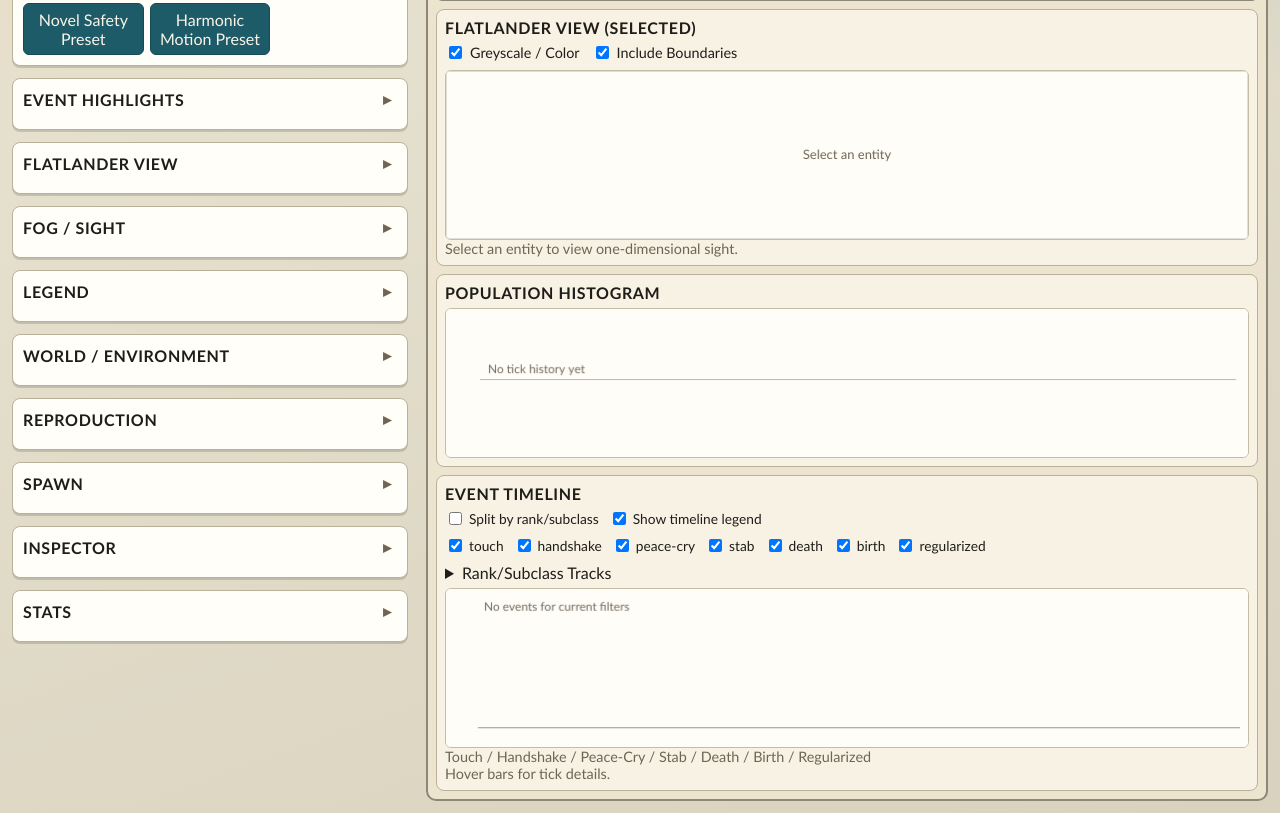
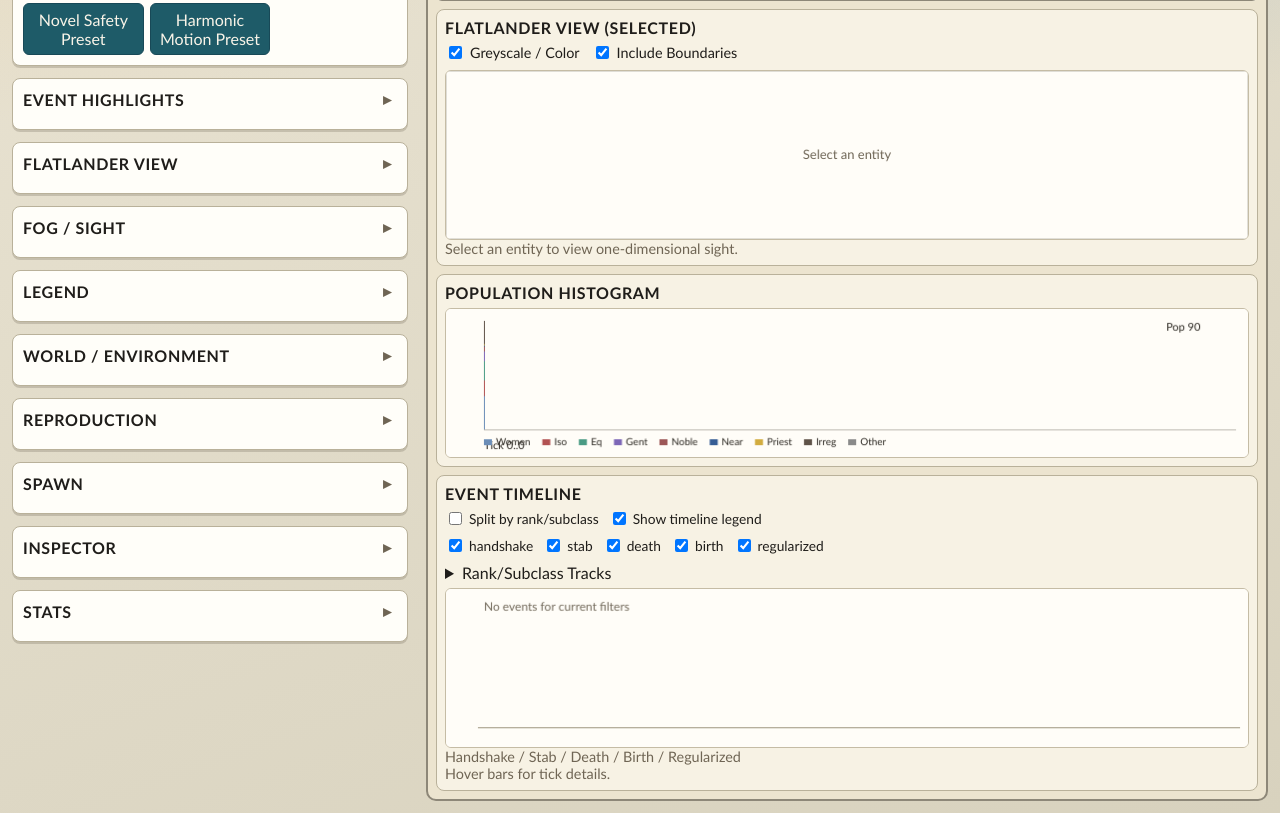
Before and after one commit to dasaro/flatlander, a website built with Vite: page index.html in a window 1280 px wide. Shown: the part 645-1458 px from the top of the page. Built offline with nearby package versions, Linux system fonts and the light colour scheme.

Commit message:
fix(ui): stabilize eye attachment and declutter timelines

```diff
--- a/index.html
+++ b/index.html
@@ -822,7 +822,7 @@
         </section>
         <section class="timeline-panel" aria-label="Population histogram panel">
           <h2>Population Histogram</h2>
-          <canvas id="population-histogram" aria-label="Population, kills, and new inhabitants histogram"></canvas>
+          <canvas id="population-histogram" aria-label="Population composition histogram"></canvas>
         </section>
         <section class="timeline-panel" aria-label="Event timeline panel">
           <h2>Event Timeline</h2>
@@ -831,9 +831,7 @@
             <label><input id="timeline-show-legend" type="checkbox" checked /> Show timeline legend</label>
           </div>
           <div class="timeline-controls timeline-type-controls">
-            <label><input id="timeline-type-touch" type="checkbox" checked /> touch</label>
             <label><input id="timeline-type-handshake" type="checkbox" checked /> handshake</label>
-            <label><input id="timeline-type-peaceCry" type="checkbox" checked /> peace-cry</label>
             <label><input id="timeline-type-stab" type="checkbox" checked /> stab</label>
             <label><input id="timeline-type-death" type="checkbox" checked /> death</label>
             <label><input id="timeline-type-birth" type="checkbox" checked /> birth</label>
@@ -855,7 +853,7 @@
             </div>
           </details>
           <canvas id="event-timeline-canvas" aria-label="Event timeline"></canvas>
-          <div id="event-timeline-legend" class="hint">Touch / Handshake / Peace-Cry / Stab / Death / Birth / Regularized</div>
+          <div id="event-timeline-legend" class="hint">Handshake / Stab / Death / Birth / Regularized</div>
           <div id="event-timeline-tooltip" class="hint">Hover bars for tick details.</div>
         </section>
       </main>
--- a/src/core/eyePose.ts
+++ b/src/core/eyePose.ts
@@ -124,8 +124,16 @@ export function eyePoseWorld(
     return null;
   }
 
-  const eyeComponent =
-    world.eyes.get(entityId) ?? computeDefaultEyeComponent(shape, world.config.defaultEyeFovDeg);
+  // Always derive the attachment point from current shape geometry so eyes stay glued to the body
+  // even when polygon parameters evolve (regularization/compensation/reproduction updates).
+  const shapeAnchoredEye = computeDefaultEyeComponent(shape, world.config.defaultEyeFovDeg);
+  const storedEye = world.eyes.get(entityId);
+  const eyeComponent = {
+    localEye: shapeAnchoredEye.localEye,
+    localForward: shapeAnchoredEye.localForward,
+    fovRad: storedEye?.fovRad ?? shapeAnchoredEye.fovRad,
+  };
+
   const localForward = normalizeOrFallback(eyeComponent.localForward, vec(1, 0));
   const eyeWorld = add(transform.position, rotate(eyeComponent.localEye, transform.rotation));
   const rotatedForward = rotate(localForward, transform.rotation);
--- a/src/main.ts
+++ b/src/main.ts
@@ -58,10 +58,8 @@ import {
 import { EventDrainPipeline } from './ui/eventDrainPipeline';
 import { APP_VERSION } from './version';
 
-const TIMELINE_TYPE_CONTROL_IDS: Record<EventType, string> = {
-  touch: 'timeline-type-touch',
+const TIMELINE_TYPE_CONTROL_IDS: Partial<Record<EventType, string>> = {
   handshake: 'timeline-type-handshake',
-  peaceCry: 'timeline-type-peaceCry',
   stab: 'timeline-type-stab',
   death: 'timeline-type-death',
   birth: 'timeline-type-birth',
@@ -1464,9 +1462,9 @@ function readCheckbox(id: string): boolean {
 
 function readSelectedTimelineTypes(): Set<EventType> {
   const selected = new Set<EventType>();
-  for (const [eventType, id] of Object.entries(TIMELINE_TYPE_CONTROL_IDS) as Array<[EventType, string]>) {
+  for (const [eventType, id] of Object.entries(TIMELINE_TYPE_CONTROL_IDS)) {
     if (readCheckbox(id)) {
-      selected.add(eventType);
+      selected.add(eventType as EventType);
     }
   }
   return selected;
--- a/src/render/populationHistogram.ts
+++ b/src/render/populationHistogram.ts
@@ -1,22 +1,40 @@
 import type { World } from '../core/world';
+import { rankKeyForEntity } from '../core/rankKey';
 
 interface PopulationSample {
   tick: number;
   population: number;
-  kills: number;
-  newInhabitants: number;
+  groups: number[];
 }
 
 const MIN_CANVAS_WIDTH = 320;
 const MIN_CANVAS_HEIGHT = 120;
+const MAX_GROUPS = 9;
+
+interface CompositionGroup {
+  label: string;
+  color: string;
+}
+
+const COMPOSITION_GROUPS: CompositionGroup[] = [
+  { label: 'Women', color: '#6b8db7' },
+  { label: 'Iso', color: '#b25252' },
+  { label: 'Eq', color: '#4a9b84' },
+  { label: 'Gent', color: '#7d67b7' },
+  { label: 'Noble', color: '#9d5757' },
+  { label: 'Near', color: '#365d95' },
+  { label: 'Priest', color: '#d2ac3f' },
+  { label: 'Irreg', color: '#5f5348' },
+  { label: 'Other', color: '#8a8a8a' },
+];
 
 export class PopulationHistogram {
   private readonly ctx: CanvasRenderingContext2D;
   private readonly samples: PopulationSample[] = [];
   private lastTick = -1;
-  private lastPopulation = 0;
+  private dirty = true;
 
-  constructor(private readonly canvas: HTMLCanvasElement, private readonly maxSamples = 180) {
+  constructor(private readonly canvas: HTMLCanvasElement) {
     const ctx = canvas.getContext('2d');
     if (!ctx) {
       throw new Error('Population histogram canvas context unavailable.');
@@ -27,7 +45,8 @@ export class PopulationHistogram {
   reset(world: World): void {
     this.samples.length = 0;
     this.lastTick = world.tick;
-    this.lastPopulation = world.entities.size;
+    this.samples.push(this.snapshot(world));
+    this.dirty = true;
   }
 
   record(world: World): void {
@@ -40,99 +59,100 @@ export class PopulationHistogram {
       return;
     }
 
-    const deltaPopulation = world.entities.size - this.lastPopulation;
-    const newInhabitants = Math.max(0, deltaPopulation + world.deathsThisTick);
-    this.samples.push({
-      tick: world.tick,
-      population: world.entities.size,
-      kills: Math.max(0, world.deathsThisTick),
-      newInhabitants,
-    });
-
-    if (this.samples.length > this.maxSamples) {
-      this.samples.splice(0, this.samples.length - this.maxSamples);
-    }
-
+    this.samples.push(this.snapshot(world));
     this.lastTick = world.tick;
-    this.lastPopulation = world.entities.size;
+    this.dirty = true;
   }
 
   render(): void {
-    this.resizeForDisplay();
+    const resized = this.resizeForDisplay();
+    if (!this.dirty && !resized) {
+      return;
+    }
 
     const { width, height } = this.canvas;
     this.ctx.clearRect(0, 0, width, height);
     this.ctx.fillStyle = '#fffdf8';
     this.ctx.fillRect(0, 0, width, height);
 
-    const left = 34;
+    const left = 38;
     const right = width - 12;
     const top = 12;
-    const bottom = height - 20;
-    const baseline = Math.round((top + bottom) / 2);
-    const barUpMax = baseline - top - 6;
-    const barDownMax = bottom - baseline - 6;
+    const bottom = height - 28;
+    const chartHeight = Math.max(1, bottom - top);
+    const chartWidth = Math.max(1, right - left);
 
     this.ctx.strokeStyle = 'rgba(70, 62, 46, 0.35)';
     this.ctx.lineWidth = 1;
     this.ctx.beginPath();
-    this.ctx.moveTo(left, baseline + 0.5);
-    this.ctx.lineTo(right, baseline + 0.5);
+    this.ctx.moveTo(left, bottom + 0.5);
+    this.ctx.lineTo(right, bottom + 0.5);
+    this.ctx.moveTo(left + 0.5, top);
+    this.ctx.lineTo(left + 0.5, bottom);
     this.ctx.stroke();
 
     if (this.samples.length === 0) {
       this.ctx.fillStyle = '#736a5b';
       this.ctx.font = '12px Trebuchet MS, sans-serif';
-      this.ctx.fillText('No tick history yet', left + 8, baseline - 6);
+      this.ctx.fillText('No tick history yet', left + 8, top + 14);
+      this.dirty = false;
       return;
     }
 
-    const maxNew = Math.max(1, ...this.samples.map((sample) => sample.newInhabitants));
-    const maxKills = Math.max(1, ...this.samples.map((sample) => sample.kills));
-    const maxPopulation = Math.max(1, ...this.samples.map((sample) => sample.population));
-
-    const chartWidth = Math.max(1, right - left);
-    const barPitch = chartWidth / this.samples.length;
-    const barWidth = Math.max(1, Math.floor(barPitch * 0.75));
+    const firstTick = this.samples[0]?.tick ?? 0;
+    const latest = this.samples[this.samples.length - 1];
+    const lastTick = latest?.tick ?? firstTick;
+    const tickSpan = Math.max(1, lastTick - firstTick);
+    const bins = this.buildBins(chartWidth, firstTick, tickSpan);
+    const maxPopulation = Math.max(1, ...bins.map((bin) => (bin.count > 0 ? bin.population / bin.count : 0)));
+    const barWidth = Math.max(1, Math.floor(chartWidth / bins.length));
 
     this.ctx.save();
     this.ctx.beginPath();
     this.ctx.rect(left, top, chartWidth, bottom - top);
     this.ctx.clip();
 
-    for (let i = 0; i < this.samples.length; i += 1) {
-      const sample = this.samples[i];
-      if (!sample) {
+    for (let i = 0; i < bins.length; i += 1) {
+      const bin = bins[i];
+      if (!bin || bin.count <= 0 || bin.population <= 0) {
         continue;
       }
 
-      const x = left + i * barPitch + (barPitch - barWidth) / 2;
-
-      if (sample.newInhabitants > 0) {
-        const h = (sample.newInhabitants / maxNew) * barUpMax;
-        this.ctx.fillStyle = 'rgba(49, 129, 96, 0.8)';
-        this.ctx.fillRect(x, baseline - h, barWidth, h);
+      const x = left + i;
+      let y = bottom;
+      const avgPopulation = bin.population / bin.count;
+      if (avgPopulation <= 0) {
+        continue;
       }
-
-      if (sample.kills > 0) {
-        const h = (sample.kills / maxKills) * barDownMax;
-        this.ctx.fillStyle = 'rgba(163, 70, 63, 0.82)';
-        this.ctx.fillRect(x, baseline, barWidth, h);
+      for (let groupIndex = 0; groupIndex < COMPOSITION_GROUPS.length; groupIndex += 1) {
+        const avgGroupPopulation = (bin.groups[groupIndex] ?? 0) / bin.count;
+        if (avgGroupPopulation <= 0) {
+          continue;
+        }
+        const fraction = avgGroupPopulation / avgPopulation;
+        if (fraction <= 0) {
+          continue;
+        }
+        const h = Math.max(1, fraction * chartHeight);
+        y -= h;
+        this.ctx.fillStyle = COMPOSITION_GROUPS[groupIndex]?.color ?? '#888888';
+        this.ctx.fillRect(x, y, barWidth, h + 0.5);
       }
     }
 
     this.ctx.strokeStyle = '#2f5d8f';
     this.ctx.lineWidth = 1.6;
     this.ctx.beginPath();
-    for (let i = 0; i < this.samples.length; i += 1) {
-      const sample = this.samples[i];
-      if (!sample) {
+    for (let i = 0; i < bins.length; i += 1) {
+      const bin = bins[i];
+      if (!bin || bin.count <= 0) {
         continue;
       }
 
-      const x = left + i * barPitch + barPitch / 2;
-      const y = bottom - (sample.population / maxPopulation) * (bottom - top - 4);
-      if (i === 0) {
+      const avgPopulation = bin.population / bin.count;
+      const x = left + i + barWidth / 2;
+      const y = bottom - (avgPopulation / maxPopulation) * chartHeight;
+      if (i === 0 || !Number.isFinite(y)) {
         this.ctx.moveTo(x, y);
       } else {
         this.ctx.lineTo(x, y);
@@ -144,34 +164,121 @@ export class PopulationHistogram {
 
     this.ctx.fillStyle = '#2b2721';
     this.ctx.font = '11px Trebuchet MS, sans-serif';
-    const latest = this.samples[this.samples.length - 1];
     if (latest) {
-      this.ctx.fillText(`Tick ${latest.tick}`, left, height - 6);
+      this.ctx.fillText(`Tick 0..${lastTick}`, left, height - 8);
       this.ctx.fillText(`Pop ${latest.population}`, right - 70, top + 10);
     }
 
-    this.ctx.fillStyle = 'rgba(49, 129, 96, 0.95)';
-    this.ctx.fillRect(right - 170, height - 14, 10, 6);
-    this.ctx.fillStyle = '#2b2721';
-    this.ctx.fillText('new', right - 156, height - 8);
-
-    this.ctx.fillStyle = 'rgba(163, 70, 63, 0.95)';
-    this.ctx.fillRect(right - 115, height - 14, 10, 6);
-    this.ctx.fillStyle = '#2b2721';
-    this.ctx.fillText('kills', right - 101, height - 8);
+    this.drawLegend(left, height - 18, right);
+    this.dirty = false;
   }
 
-  private resizeForDisplay(): void {
+  private snapshot(world: World): PopulationSample {
+    const groups = new Array<number>(MAX_GROUPS).fill(0);
+    for (const entityId of world.entities) {
+      const groupIndex = this.compositionGroupIndex(world, entityId);
+      groups[groupIndex] = (groups[groupIndex] ?? 0) + 1;
+    }
+
+    return {
+      tick: world.tick,
+      population: world.entities.size,
+      groups,
+    };
+  }
+
+  private compositionGroupIndex(world: World, entityId: number): number {
+    const rankKey = rankKeyForEntity(world, entityId);
+    if (rankKey.startsWith('Woman:')) {
+      return 0;
+    }
+    if (rankKey === 'Triangle:Isosceles') {
+      return 1;
+    }
+    if (rankKey === 'Triangle:Equilateral') {
+      return 2;
+    }
+    if (rankKey === 'Gentleman') {
+      return 3;
+    }
+    if (rankKey === 'Noble') {
+      return 4;
+    }
+    if (rankKey === 'NearCircle') {
+      return 5;
+    }
+    if (rankKey === 'Priest') {
+      return 6;
+    }
+    if (rankKey === 'Irregular') {
+      return 7;
+    }
+    return 8;
+  }
+
+  private buildBins(
+    chartWidth: number,
+    firstTick: number,
+    tickSpan: number,
+  ): Array<{ count: number; population: number; groups: number[] }> {
+    const columns = Math.max(1, Math.floor(chartWidth));
+    const bins = Array.from({ length: columns }, () => ({
+      count: 0,
+      population: 0,
+      groups: new Array<number>(MAX_GROUPS).fill(0),
+    }));
+
+    for (const sample of this.samples) {
+      const normalized = (sample.tick - firstTick) / tickSpan;
+      const clamped = Math.max(0, Math.min(1, normalized));
+      const index = Math.min(columns - 1, Math.floor(clamped * (columns - 1)));
+      const bin = bins[index];
+      if (!bin) {
+        continue;
+      }
+      bin.count += 1;
+      bin.population += sample.population;
+      for (let groupIndex = 0; groupIndex < MAX_GROUPS; groupIndex += 1) {
+        const groupTotal = bin.groups[groupIndex] ?? 0;
+        bin.groups[groupIndex] = groupTotal + (sample.groups[groupIndex] ?? 0);
+      }
+    }
+
+    return bins;
+  }
+
+  private drawLegend(startX: number, y: number, right: number): void {
+    let x = startX;
+    const rowHeight = 12;
+    let row = 0;
+    this.ctx.font = '10px Trebuchet MS, sans-serif';
+    for (const group of COMPOSITION_GROUPS) {
+      const labelWidth = this.ctx.measureText(group.label).width;
+      const itemWidth = labelWidth + 24;
+      if (x + itemWidth > right && row === 0) {
+        row = 1;
+        x = startX;
+      }
+      this.ctx.fillStyle = group.color;
+      this.ctx.fillRect(x, y + row * rowHeight, 8, 6);
+      this.ctx.fillStyle = '#2b2721';
+      this.ctx.fillText(group.label, x + 12, y + 6 + row * rowHeight);
+      x += itemWidth;
+    }
+  }
+
+  private resizeForDisplay(): boolean {
     const rect = this.canvas.getBoundingClientRect();
     const dpr = window.devicePixelRatio || 1;
     const width = Math.max(MIN_CANVAS_WIDTH, Math.floor(rect.width * dpr));
     const height = Math.max(MIN_CANVAS_HEIGHT, Math.floor(rect.height * dpr));
 
     if (this.canvas.width === width && this.canvas.height === height) {
-      return;
+      return false;
     }
 
     this.canvas.width = width;
     this.canvas.height = height;
+    return true;
   }
 }
--- a/src/ui/eventAnalytics.ts
+++ b/src/ui/eventAnalytics.ts
@@ -31,9 +31,7 @@ export interface TimelineFilter {
 }
 
 const EVENT_TYPES: EventType[] = [
-  'touch',
   'handshake',
-  'peaceCry',
   'stab',
   'death',
   'birth',
@@ -103,6 +101,10 @@ export class EventAnalytics {
 
     const byTick = new Map<number, StoredEvent[]>();
     for (const event of events) {
+      if (event.type === 'peaceCry' || event.type === 'touch') {
+        // Peace-cry and touch events are too dense for timeline analysis; keep them in visual effects only.
+        continue;
+      }
       const storedEvents = byTick.get(event.tick) ?? [];
       storedEvents.push({
         type: event.type,
```
Also changed, not shown: tests/eventAnalytics.test.ts (+27 -6 lines), tests/eyePose.test.ts (+47 -1 lines).
